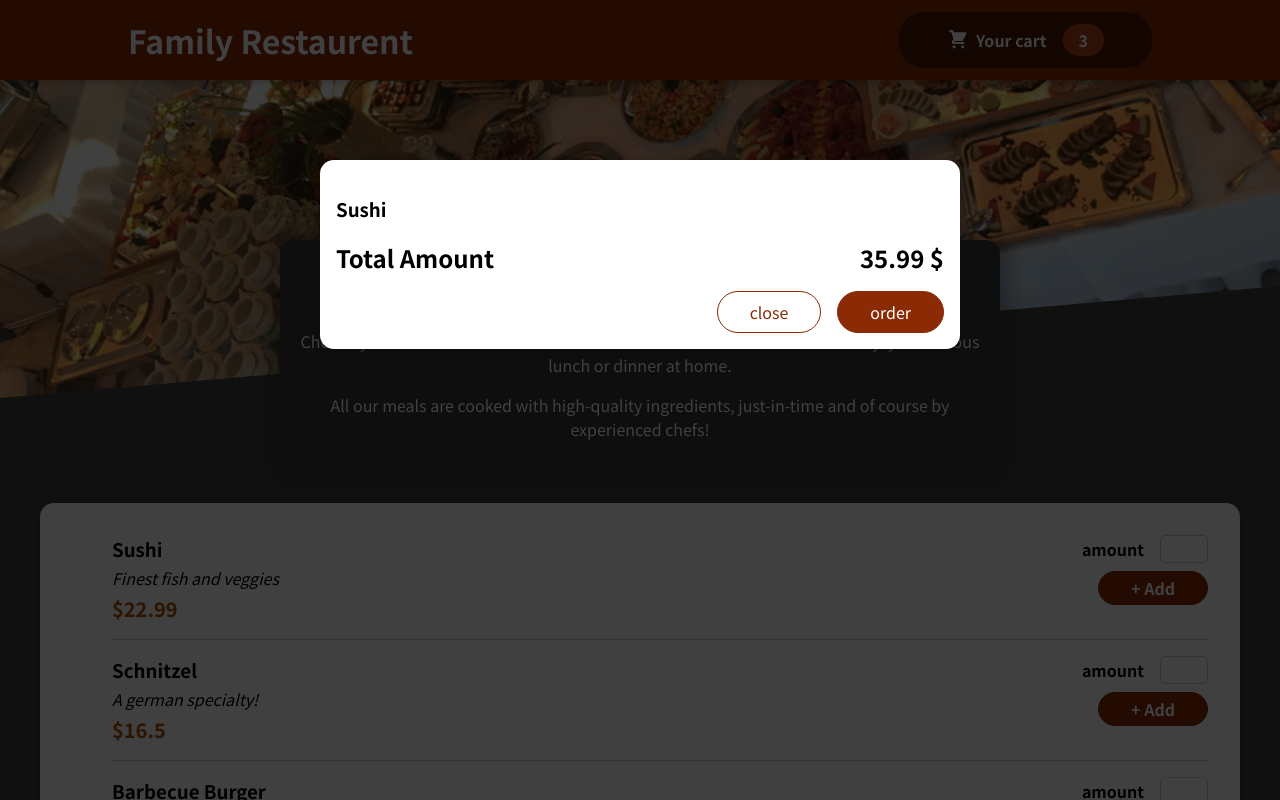
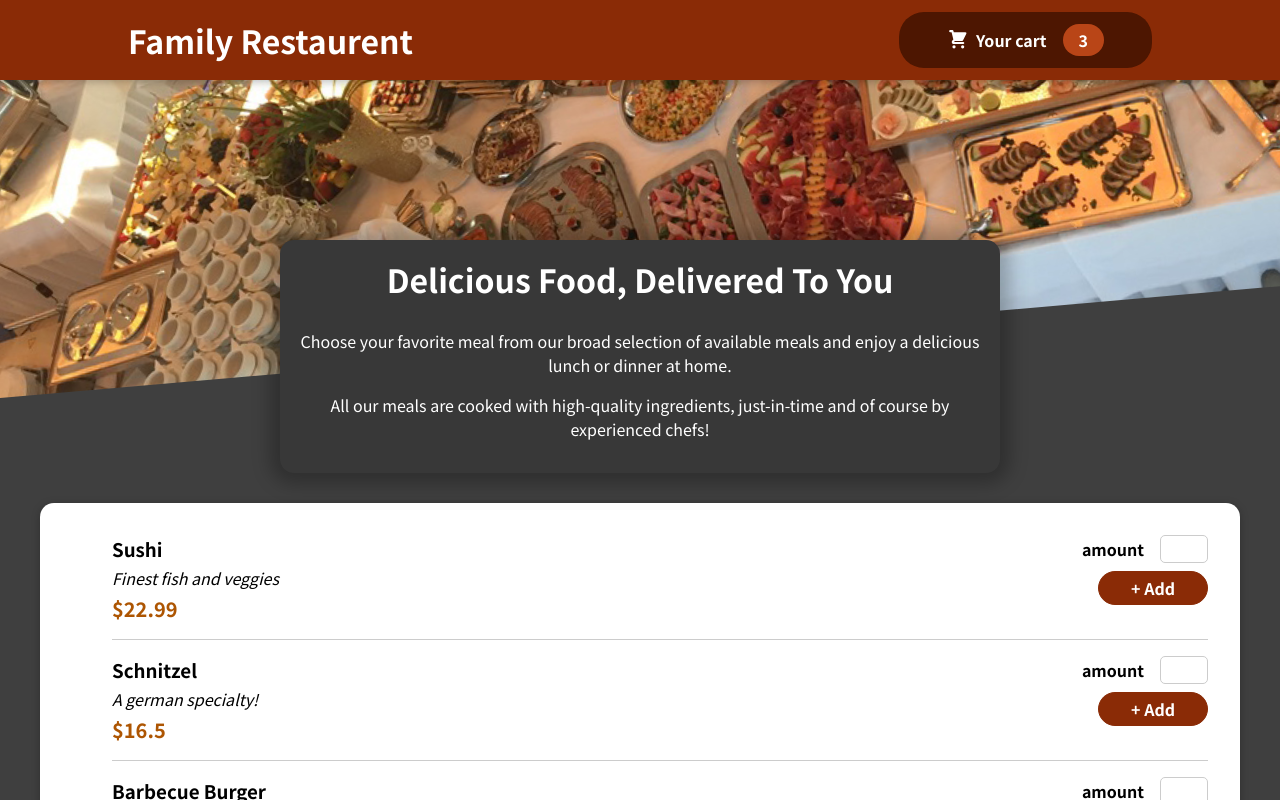
Before and after one commit to Sudeepsalian7996/ReactJs-Projects, a React (Create React App) app: page / in a window 1280 px wide. Shown: the top 800 px of the page. Built offline with nearby package versions, Linux system fonts and the light colour scheme.

Commit message:
Cart button managed

```diff
--- a/src/App.js
+++ b/src/App.js
@@ -1,13 +1,23 @@
-import React from "react";
+import React,{useState} from "react";
 import Header from './components/layout/Header'
 import Meals from "./components/meals/Meals";
 import Cart from "./components/cart/Cart";
 
 function App() {
+  const [cartVisibility,setCartVisibility]=useState(false)
+
+  const showHandler=()=>{
+    setCartVisibility(true)
+  }
+
+  const hideCartHandler=()=>{
+    setCartVisibility(false)
+  }
+
   return (
     <React.Fragment>
-      <Cart />
-      <Header />
+     {cartVisibility && <Cart onClose={hideCartHandler} />}
+      <Header onShow={showHandler}/>
       <Meals />
     </React.Fragment>
   );
--- a/src/components/UI/Modal.js
+++ b/src/components/UI/Modal.js
@@ -2,8 +2,8 @@ import reactDom from "react-dom";
 import React from "react";
 import classes from './Modal.module.css'
 
-const Backdrop=()=>{
-    return <div className={classes.backdrop}></div>
+const Backdrop=(props)=>{
+    return <div className={classes.backdrop} onClick={props.onClose}></div>
 }
 
 const Overlay=(props)=>{
@@ -17,7 +17,7 @@ const portalElement=document.getElementById('overlay')
 const Modal=(props)=>{
     return (
         <React.Fragment>
-            {reactDom.createPortal(<Backdrop />,portalElement)}
+            {reactDom.createPortal(<Backdrop onClose={props.onClose}/>,portalElement)}
             {reactDom.createPortal(<Overlay>{props.children}</Overlay>,portalElement)}
         </React.Fragment>
     )
--- a/src/components/cart/Cart.js
+++ b/src/components/cart/Cart.js
@@ -1,9 +1,9 @@
 import classes from './Cart.module.css'
 import Model from '../UI/Modal'
 
-const Cart=()=>{
+const Cart=(props)=>{
     return (
-        <Model>
+        <Model onClose={props.onClose}>
             <div className={classes['cart-items']}>
                 <h3>Sushi</h3>
                 <div className={classes.total}>
@@ -11,7 +11,7 @@ const Cart=()=>{
                     <span>35.99 $</span>
                 </div>
                 <div className={classes.actions}>
-                    <button className={classes['button--alt']}>close</button>
+                    <button className={classes['button--alt']} onClick={props.onClose}>close</button>
                     <button className={classes.button}>order</button>
                 </div>
             </div>
--- a/src/components/layout/Header.js
+++ b/src/components/layout/Header.js
@@ -3,12 +3,12 @@ import HeaderCartIcon from './HeaderCartIcon'
 import classes from './Header.module.css'
 import banner from '../../assets/banner.jpg'
 
-function Header(){
+function Header(props){
     return(
         <React.Fragment>
             <header className={classes.header}>
                 <h1>Family Restaurent</h1>
-                <HeaderCartIcon />
+                <HeaderCartIcon onShow={props.onShow}/>
             </header>
             <div className={classes['main-image']}>
                 <img src={banner} alt='delicious banner' />
--- a/src/components/layout/HeaderCartIcon.js
+++ b/src/components/layout/HeaderCartIcon.js
@@ -1,9 +1,9 @@
 import CartIcon from "../cart/CartIcon";
 import classes from './HeaderCartIcon.module.css'
 
-function HeaderCartIcon(){
+function HeaderCartIcon(props){
     return (
-        <button className={classes.button}>
+        <button className={classes.button} onClick={props.onShow}>
             <span className={classes.icon}>
                 <CartIcon />
             </span>
```
